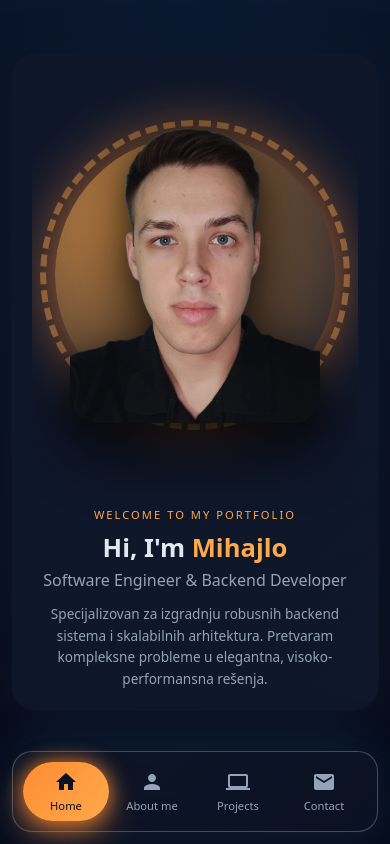
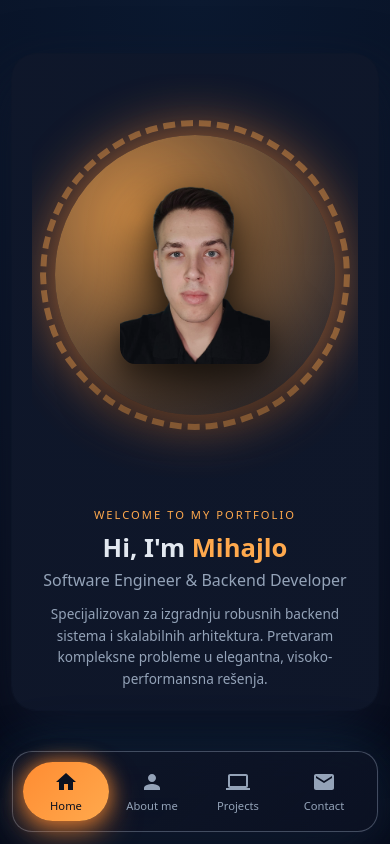
Before and after one commit to mijusko/Vue-portfolio, a Vue app: page / in a window 390 px wide. Built offline with nearby package versions, Linux system fonts and the light colour scheme.

Commit message:
Fix img dimensions

```diff
--- a/src/components/HomeView.vue
+++ b/src/components/HomeView.vue
@@ -88,6 +88,11 @@ img {
 }
 
 @media (max-width: 768px) {
+  .image-wrapper{
+  max-width: 150px;
+  max-height: 150px;
+  border-radius: 30%;
+}
   .image-glow-container {
     width: 280px;
     height: 280px;
```
